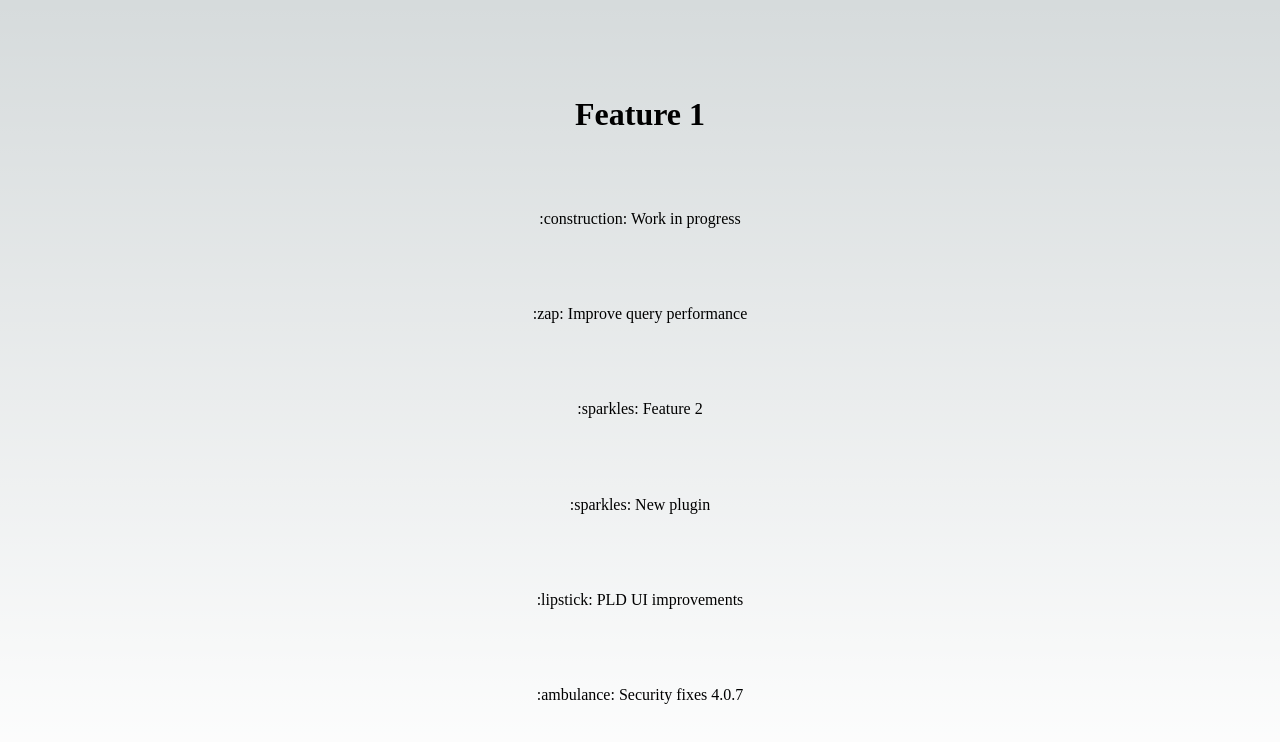
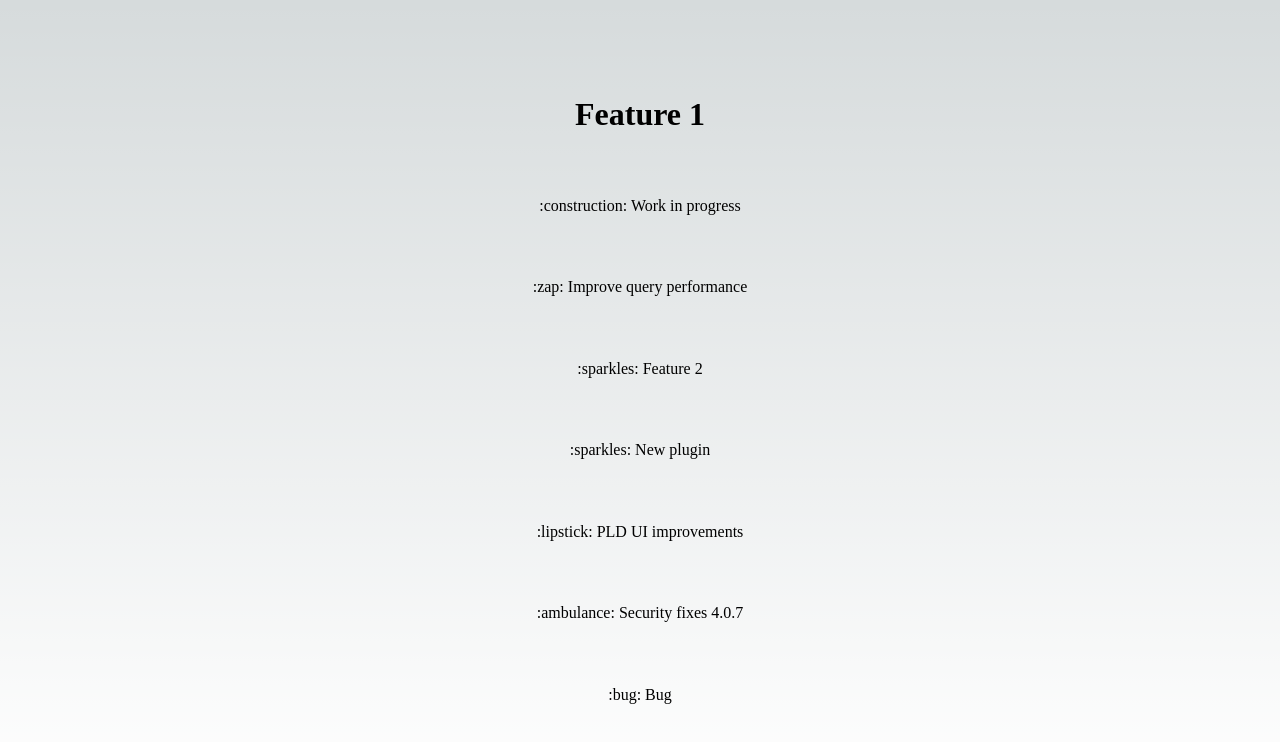
Before and after one commit to DaniCastel/gitmoji-nextjs-example, a Next.js app: page / in a window 1280 px wide. Shown: the top 742 px of the page. Built offline with nearby package versions, Linux system fonts and the light colour scheme.

Commit message:
INT-XXXX: :bug: Bug resuelto

```diff
--- a/pages/index.tsx
+++ b/pages/index.tsx
@@ -23,6 +23,7 @@ export default function Home() {
       <div>:sparkles: New plugin</div>
       <div>:lipstick: PLD UI improvements</div>
       <div>:ambulance: Security fixes 4.0.7</div>
+      <div>:bug: Bug</div>
       {/* <div>:arrow_up: Upgrade Snap</div> */}
       </main>
     </>
```
